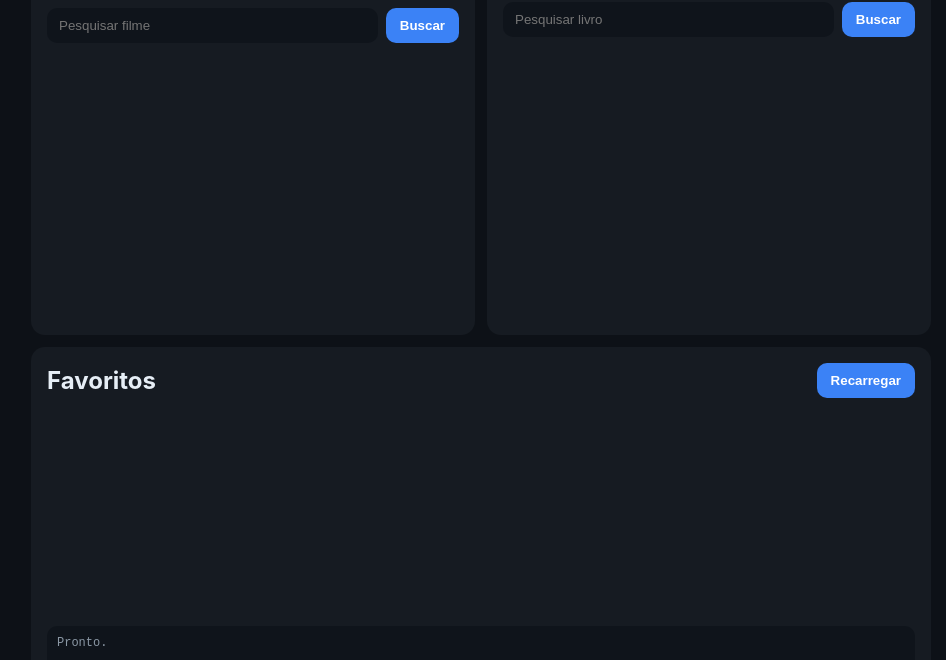
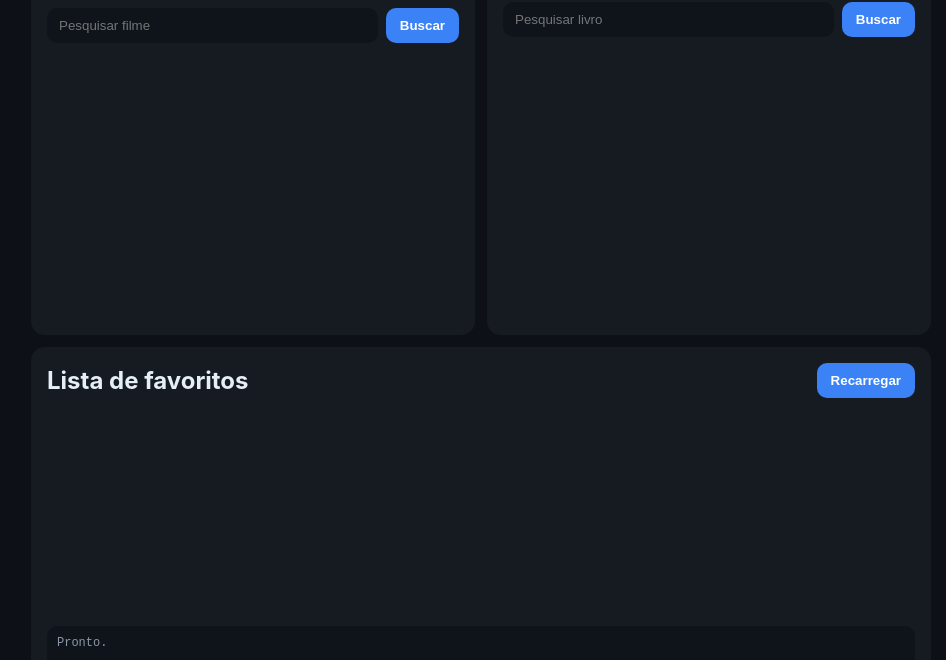
Before and after one commit to JPCOMPAN/OAT2_API, a website: page exemplo de API/public/api-demo.html in a window 1280 px wide. Shown: the part 140-800 px from the top of the page, without its empty margins (159-1105 px from the left). Drawn offline with Linux system fonts and the light colour scheme.

Commit message:
Update api-demo.html

```diff
--- a/exemplo de API/public/api-demo.html
+++ b/exemplo de API/public/api-demo.html
@@ -51,7 +51,7 @@
 
           <div class="panel favorites-panel" style="grid-column:1/-1;">
             <div class="head">
-              <h2>Favoritos</h2>
+              <h2>Lista de favoritos</h2>
               <button id="btnCarregarFavoritos" class="chip btn-primary">Recarregar</button>
             </div>
 
```
